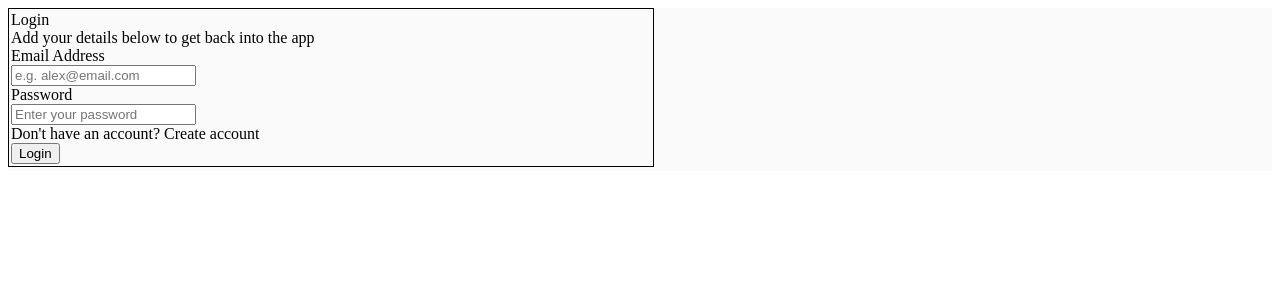
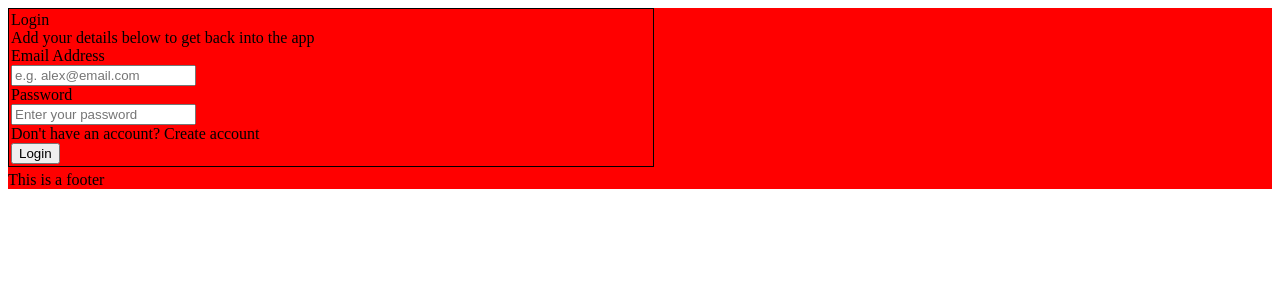
Before and after one commit to Xize-Wu/link-sharing-app, a React (Vite) app: page / in a window 1280 px wide. Shown: the top 300 px of the page. Built offline with nearby package versions, Linux system fonts and the light colour scheme.

Commit message:
format app layout

```diff
--- a/src/components/AppLayout.tsx
+++ b/src/components/AppLayout.tsx
@@ -1,12 +1,22 @@
 import Login from "./Login";
 import CreateAccount from "./CreateAccount";
+import {styled, css} from 'styled-components'
 
+const StyledLayout = styled.div`
+background-color:red;
+`
 function AppLayout() {
     return (
+        <StyledLayout>
+        <header></header>
         <main>
             <Login />
             <CreateAccount />
         </main>
+        <footer>
+            This is a footer
+        </footer>
+        </StyledLayout>
     )
 }
 
```
